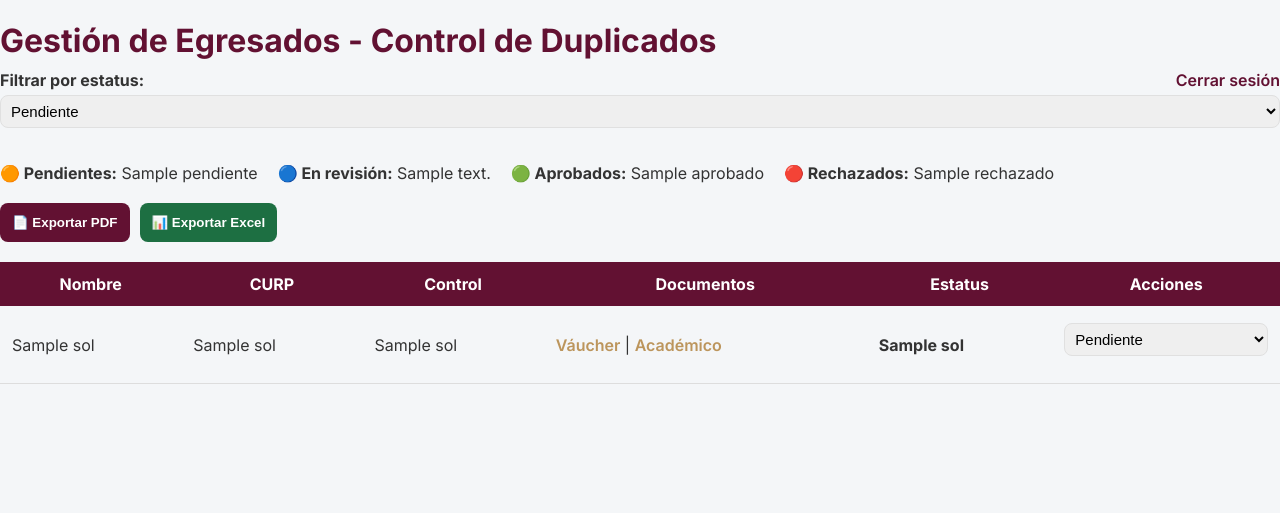
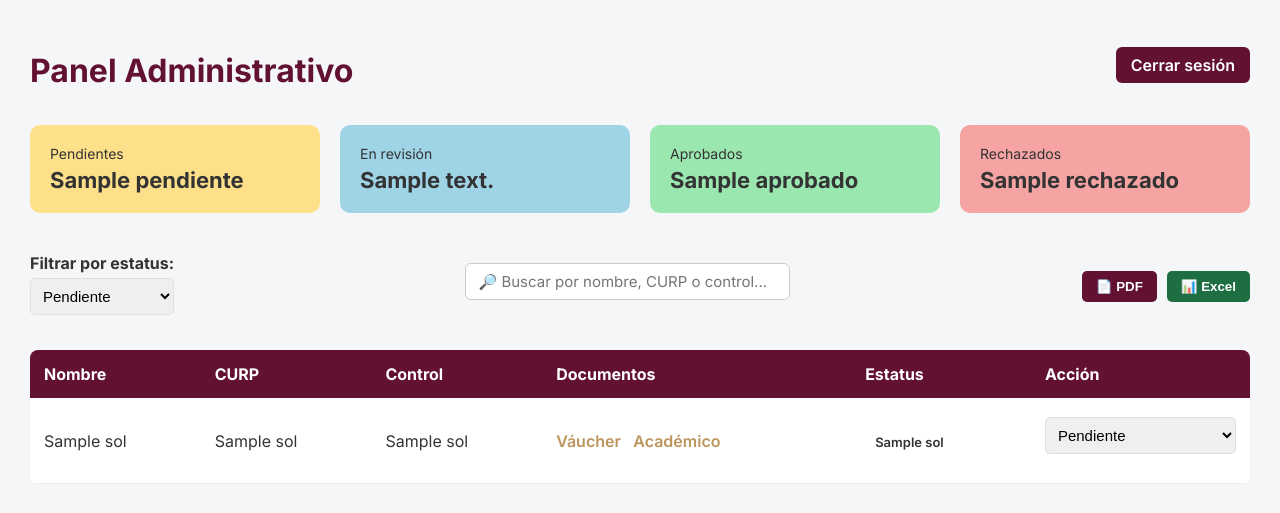
Before and after one commit to YahirArboleya/egresadosCetis54, a Flask app: template templates/admin.html in a window 1280 px wide. Shown: the top 513 px of the page. Run offline with Flask 3, Linux system fonts and the light colour scheme; the template is opened without the code that fills it: most values are stand-ins (such as "Sample title", 1, 10 or a date in 2020); some libraries are stand-ins or nearby versions.

Commit message:
✨mejora admin

```diff
--- a/static/css/admin.css
+++ b/static/css/admin.css
@@ -1,40 +1,50 @@
-/* ===== CONTENEDOR GENERAL ===== */
 .admin-container {
-    max-width: 1200px;
+    max-width: 1300px;
     margin: auto;
+    padding: 30px;
 }
 
-/* ===== HEADER ===== */
+/* HEADER */
 .admin-header {
     display: flex;
     justify-content: space-between;
     align-items: center;
+    margin-bottom: 25px;
+}
+
+.admin-header h1 {
+    color: #621132;
 }
 
 .logout {
-    color: #621132;
+    background: #621132;
+    color: white;
+    padding: 8px 15px;
+    border-radius: 6px;
+    text-decoration: none;
     font-weight: 600;
-    text-decoration: none;
 }
 
-/* ===== FILTRO Y CONTADORES ===== */
-.filters {
-    margin: 25px 0;
-    display: flex;
-    flex-wrap: wrap;
-    gap: 20px;
-    align-items: center;
-}
-
+/* CONTADORES */
 .contadores {
     display: flex;
-    gap: 15px;
+    gap: 20px;
+    margin-bottom: 30px;
 }
 
 .card {
-    padding: 10px 15px;
-    border-radius: 6px;
-    font-weight: 600;
+    flex: 1;
+    padding: 20px;
+    border-radius: 10px;
+    color: #333;
+    display: flex;
+    flex-direction: column;
+    gap: 5px;
+    font-size: 14px;
+}
+
+.card strong {
+    font-size: 22px;
 }
 
 .pendiente { background: #ffe08a; }
@@ -42,17 +52,29 @@
 .aprobado  { background: #9be7b0; }
 .rechazado { background: #f5a3a3; }
 
-/* ===== BOTONES EXPORTAR ===== */
+/* FILTROS */
+.filters {
+    display: flex;
+    justify-content: space-between;
+    align-items: center;
+    margin-bottom: 20px;
+}
+
+select {
+    padding: 8px;
+    border-radius: 5px;
+}
+
+/* BOTONES */
 .export-buttons {
-    margin: 20px 0;
     display: flex;
     gap: 10px;
 }
 
 .btn {
-    padding: 10px 15px;
+    padding: 8px 14px;
+    border-radius: 5px;
     border: none;
-    border-radius: 5px;
     cursor: pointer;
     font-weight: 600;
 }
@@ -67,49 +89,79 @@
     color: white;
 }
 
-/* ===== TABLA ===== */
+/* TABLA */
+.table-container {
+    overflow-x: auto;
+}
+
 table {
     width: 100%;
     border-collapse: collapse;
-    margin-top: 15px;
+    background: white;
+    border-radius: 8px;
+    overflow: hidden;
 }
 
 th {
     background: #621132;
     color: white;
-    padding: 12px;
+    padding: 14px;
+    text-align: left;
 }
 
 td {
-    padding: 12px;
-    border-bottom: 1px solid #ddd;
+    padding: 14px;
+    border-bottom: 1px solid #eee;
 }
 
-/* Hover */
 tbody tr:hover {
-    filter: brightness(0.95);
+    background: #f8f8f8;
 }
 
-/* ===== LINKS ===== */
+/* BADGES */
+.badge {
+    padding: 5px 10px;
+    border-radius: 20px;
+    font-size: 13px;
+    font-weight: 600;
+}
+
+.badge-pendiente { background: #ffe08a; }
+.badge-revision  { background: #9fd3e6; }
+.badge-aprobado  { background: #9be7b0; }
+.badge-rechazado { background: #f5a3a3; }
+
 .btn-descarga {
     color: #BC955C;
     font-weight: 600;
     text-decoration: none;
+    margin-right: 8px;
 }
 
-/* ===== SELECT ===== */
-select {
-    padding: 6px;
-}
+/* RESPONSIVE */
+@media (max-width: 900px) {
+    .contadores {
+        flex-direction: column;
+    }
 
-/* ===== RESPONSIVE ===== */
-@media (max-width: 900px) {
     .filters {
         flex-direction: column;
         align-items: flex-start;
-    }
-
-    .contadores {
-        flex-wrap: wrap;
+        gap: 15px;
     }
 }
+
+
+.search-box input {
+    padding: 8px 12px;
+    border-radius: 6px;
+    border: 1px solid #ccc;
+    width: 325px;
+    font-family: 'Inter', sans-serif;
+}
+
+.search-box input:focus {
+    outline: none;
+    border-color: #621132;
+    box-shadow: 0 0 5px rgba(98,17,50,0.3);
+}
--- a/templates/admin.html
+++ b/templates/admin.html
@@ -8,12 +8,39 @@
     <link rel="stylesheet" href="{{ url_for('static', filename='css/admin.css') }}">
 </head>
 <body>
-    <h1>Gestión de Egresados - Control de Duplicados</h1>
-    <a href="/logout" style="float:right; color:#621132;">Cerrar sesión</a>
 
+<div class="admin-container">
+
+    <!-- HEADER -->
+    <div class="admin-header">
+        <h1>Panel Administrativo</h1>
+        <a href="/logout" class="logout">Cerrar sesión</a>
+    </div>
+
+    <!-- CONTADORES -->
+    <div class="contadores">
+        <div class="card pendiente">
+            <span>Pendientes</span>
+            <strong>{{ contadores['Pendiente'] }}</strong>
+        </div>
+        <div class="card revision">
+            <span>En revisión</span>
+            <strong>{{ contadores['En revisión'] }}</strong>
+        </div>
+        <div class="card aprobado">
+            <span>Aprobados</span>
+            <strong>{{ contadores['Aprobado'] }}</strong>
+        </div>
+        <div class="card rechazado">
+            <span>Rechazados</span>
+            <strong>{{ contadores['Rechazado'] }}</strong>
+        </div>
+    </div>
+
+    <!-- FILTROS -->
+    <div class="filters">
         <form method="GET" action="/admin">
-    <label for="estatus"><strong>Filtrar por estatus:</strong></label>
-
+            <label><strong>Filtrar por estatus:</strong></label>
             <select name="estatus" onchange="this.form.submit()">
                 <option value="">Todos</option>
                 <option value="Pendiente" {% if estatus=='Pendiente' %}selected{% endif %}>Pendiente</option>
@@ -21,29 +48,28 @@
                 <option value="Aprobado" {% if estatus=='Aprobado' %}selected{% endif %}>Aprobado</option>
                 <option value="Rechazado" {% if estatus=='Rechazado' %}selected{% endif %}>Rechazado</option>
             </select>
+        </form>
 
-    <div style="display:flex; gap:20px; margin:20px 0;">
-    <div><strong>🟠 Pendientes:</strong> {{ contadores['Pendiente'] }}</div>
-    <div><strong>🔵 En revisión:</strong> {{ contadores['En revisión'] }}</div>
-    <div><strong>🟢 Aprobados:</strong> {{ contadores['Aprobado'] }}</div>
-    <div><strong>🔴 Rechazados:</strong> {{ contadores['Rechazado'] }}</div>
+        <div class="search-box">
+            <input type="text" id="buscador" placeholder="🔎 Buscar por nombre, CURP o control...">
         </div>
 
 
-    </form>
-
-    <div style="margin:20px 0; display:flex; gap:10px;">
+        <div class="export-buttons">
             <form action="/exportar_pdf" method="GET">
                 {% if estatus %}<input type="hidden" name="estatus" value="{{ estatus }}">{% endif %}
-        <button type="submit" class="btn-pdf">📄 Exportar PDF</button>
+                <button type="submit" class="btn btn-pdf">📄 PDF</button>
             </form>
 
             <form action="/exportar_excel" method="GET">
                 {% if estatus %}<input type="hidden" name="estatus" value="{{ estatus }}">{% endif %}
-        <button type="submit" class="btn-excel">📊 Exportar Excel</button>
+                <button type="submit" class="btn btn-excel">📊 Excel</button>
             </form>
         </div>
+    </div>
 
+    <!-- TABLA -->
+    <div class="table-container">
         <table>
             <thead>
                 <tr>
@@ -52,27 +78,29 @@
                     <th>Control</th>
                     <th>Documentos</th>
                     <th>Estatus</th>
-            <th>Acciones</th>
+                    <th>Acción</th>
                 </tr>
             </thead>
             <tbody>
                 {% for sol in solicitudes %}
-<tr class="
-{% if sol[7] == 'Pendiente' %}pendiente
-{% elif sol[7] == 'En revisión' %}revision
-{% elif sol[7] == 'Aprobado' %}aprobado
-{% elif sol[7] == 'Rechazado' %}rechazado
-{% endif %}
-">
-
+                <tr>
                     <td>{{ sol[1] }}</td>
                     <td>{{ sol[2] }}</td>
                     <td>{{ sol[3] }}</td>
                     <td>
-                <a href="/uploads/{{ sol[5] }}" target="_blank" class="btn-descarga">Váucher</a> |
+                        <a href="/uploads/{{ sol[5] }}" target="_blank" class="btn-descarga">Váucher</a>
                         <a href="/uploads/{{ sol[6] }}" target="_blank" class="btn-descarga">Académico</a>
                     </td>
-<td><strong>{{ sol[7] }}</strong></td>
+                    <td>
+                        <span class="badge
+                        {% if sol[7]=='Pendiente' %}badge-pendiente
+                        {% elif sol[7]=='En revisión' %}badge-revision
+                        {% elif sol[7]=='Aprobado' %}badge-aprobado
+                        {% elif sol[7]=='Rechazado' %}badge-rechazado
+                        {% endif %}">
+                            {{ sol[7] }}
+                        </span>
+                    </td>
                     <td>
                         <form action="/actualizar_estatus" method="POST">
                             <input type="hidden" name="id" value="{{ sol[0] }}">
@@ -88,6 +116,27 @@
                 {% endfor %}
             </tbody>
         </table>
+    </div>
+
+</div>
+
+<script>
+document.getElementById("buscador").addEventListener("keyup", function() {
+    let filtro = this.value.toLowerCase();
+    let filas = document.querySelectorAll("tbody tr");
+
+    filas.forEach(function(fila) {
+        let texto = fila.innerText.toLowerCase();
+
+        if (texto.includes(filtro)) {
+            fila.style.display = "";
+        } else {
+            fila.style.display = "none";
+        }
+    });
+});
+</script>
+
 
 </body>
 </html>
```
Also changed, not shown: 1 other file. Lines whose indentation alone changed are shown as unchanged.
